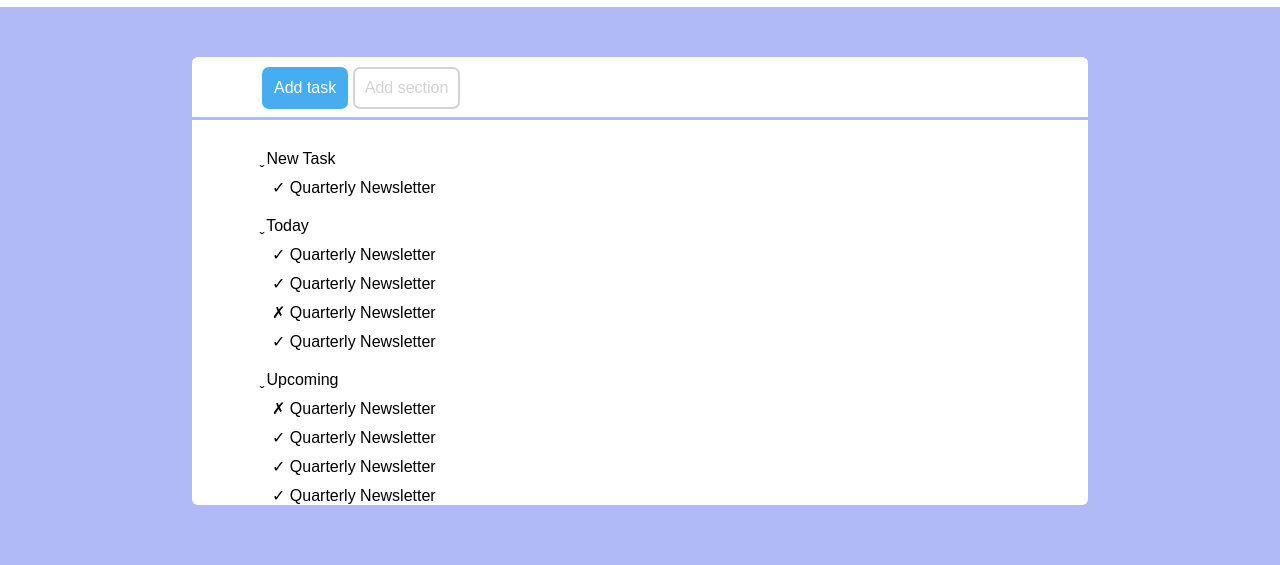
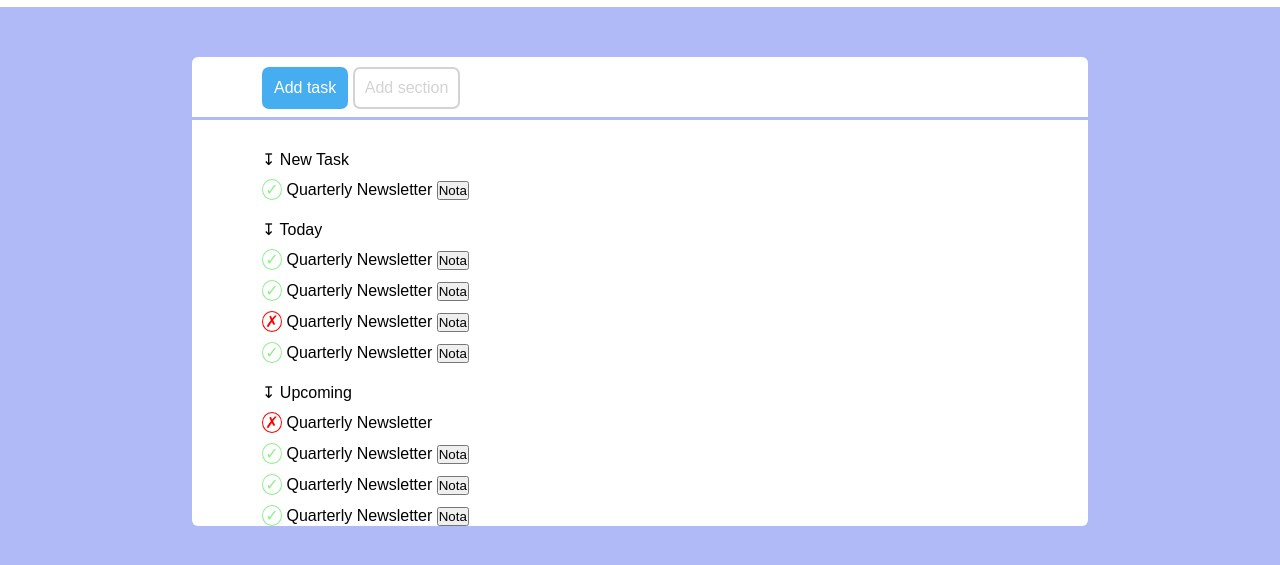
Before and after one commit to iachinimarta/html-css-toboolist, a plain HTML site: page index.html in a window 1280 px wide. Shown: the part 93-658 px from the top of the page. Drawn offline with Linux system fonts and the light colour scheme.

Commit message:
Inserisco note colorate

```diff
--- a/css/style.css
+++ b/css/style.css
@@ -22,7 +22,7 @@ header {
     padding-left: 20px;
 }
 
-.logo-text {
+#logo-text {
     vertical-align: middle;
     font-size: 40px;
     font-weight: bold;
@@ -73,12 +73,32 @@ main {
 }
 
 .riga::before {
-    content: "\032C";
+    content: "\21A7";
 }
+
 .riga {
     margin-bottom: 20px;
 }
 
 .element {
     margin: 10px;
+    margin-left: 0;
 }
+
+.v, .x {
+    display: inline-block;
+    background-color: white;
+    width: 20px;
+    border-radius: 50%;
+    text-align: center;
+}
+
+.v{
+    border: 1px solid lightgreen;
+    color: lightgreen;
+}
+
+.x {
+    border: 1px solid red;
+    color: red;
+}
--- a/index.html
+++ b/index.html
@@ -11,7 +11,7 @@
         <!-- Inizio HEADER -->
         <header>
             <img id="logo" src="img/Logo.png" alt="logo">
-            <span class="logo-text">Toboolist</span>
+            <span id="logo-text">Toboolist</span>
         </header>
 
 
@@ -27,25 +27,62 @@
             <div class="down">
                 <div class="container">
 
+                    <!-- SEZIONE 1 -->
                     <div class="riga"> New Task
 
-                        <div class="element"> <span>&check;</span> Quarterly Newsletter </div>
+                        <div class="element">
+                            <span class="v">&check;</span> Quarterly Newsletter
+                            <button id="note" class="note"> Nota </button>
+                        </div>
 
                     </div>
 
+                    <!-- SEZIONE 2 -->
                     <div class="riga"> Today
-                        <div class="element"> <span>&check;</span> Quarterly Newsletter </div>
-                        <div class="element"> <span>&check;</span> Quarterly Newsletter </div>
-                        <div class="element"> <span>&cross;</span> Quarterly Newsletter </div>
-                        <div class="element"> <span>&check;</span> Quarterly Newsletter </div>
+
+                        <div class="element">
+                            <span class="v">&check;</span> Quarterly Newsletter
+                            <button id="note" class="note"> Nota </button>
+                        </div>
+
+                        <div class="element">
+                            <span class="v">&check;</span> Quarterly Newsletter
+                            <button id="note" class="note"> Nota </button>
+                         </div>
+
+                        <div class="element">
+                            <span class="x">&cross;</span> Quarterly Newsletter
+                            <button id="note" class="note"> Nota </button>
+                        </div>
+
+                        <div class="element">
+                            <span class="v">&check;</span> Quarterly Newsletter
+                            <button id="note" class="note"> Nota </button>
+                        </div>
 
                     </div>
 
+                    <!-- SEZIONE 3 -->
                     <div class="riga"> Upcoming
-                        <div class="element"> <span>&cross;</span> Quarterly Newsletter </div>
-                        <div class="element"> <span>&check;</span> Quarterly Newsletter </div>
-                        <div class="element"> <span>&check;</span> Quarterly Newsletter </div>
-                        <div class="element"> <span>&check;</span> Quarterly Newsletter </div>
+
+                        <div class="element">
+                            <span class="x">&cross;</span> Quarterly Newsletter
+                        </div>
+
+                        <div class="element">
+                            <span class="v">&check;</span> Quarterly Newsletter
+                            <button id="note" class="note"> Nota </button>
+                        </div>
+
+                        <div class="element">
+                            <span class="v">&check;</span> Quarterly Newsletter
+                            <button id="note" class="note"> Nota </button>
+                        </div>
+
+                        <div class="element">
+                            <span class="v">&check;</span> Quarterly Newsletter
+                            <button id="note" class="note"> Nota </button>
+                        </div>
 
                     </div>
                 </div>
```
